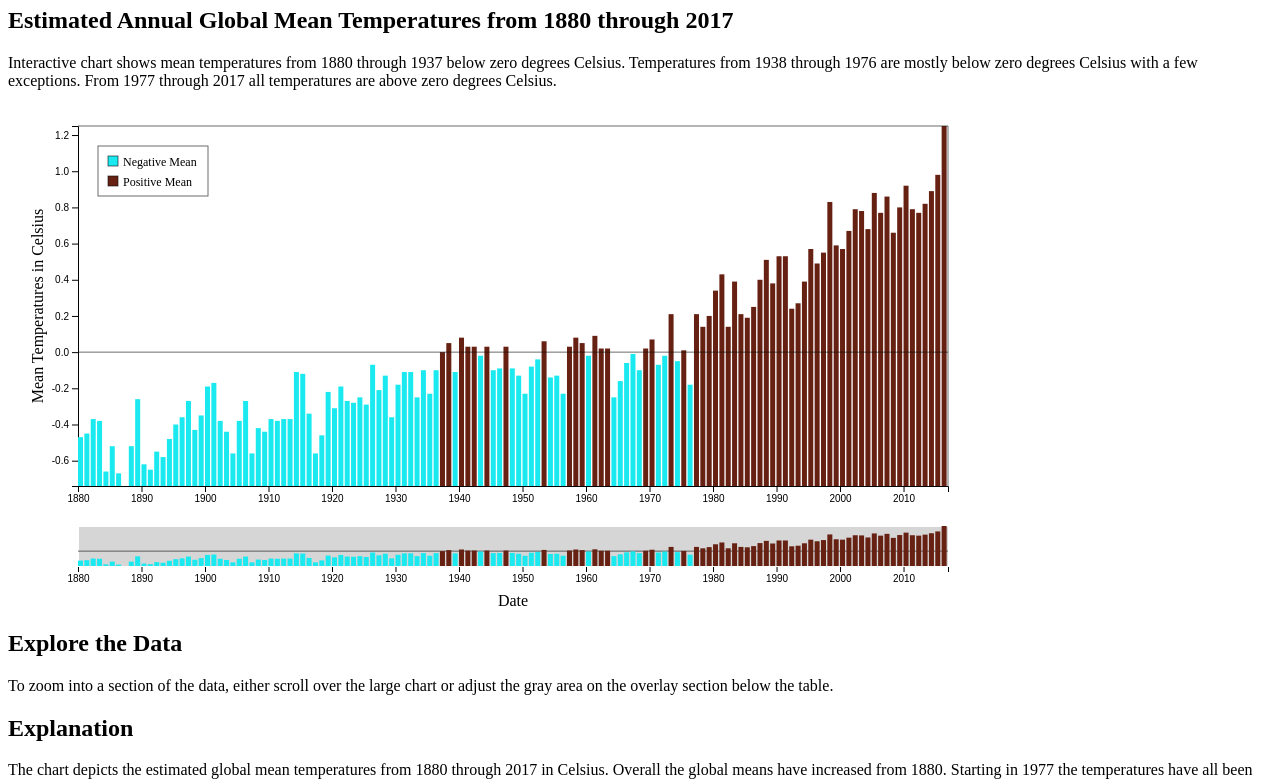
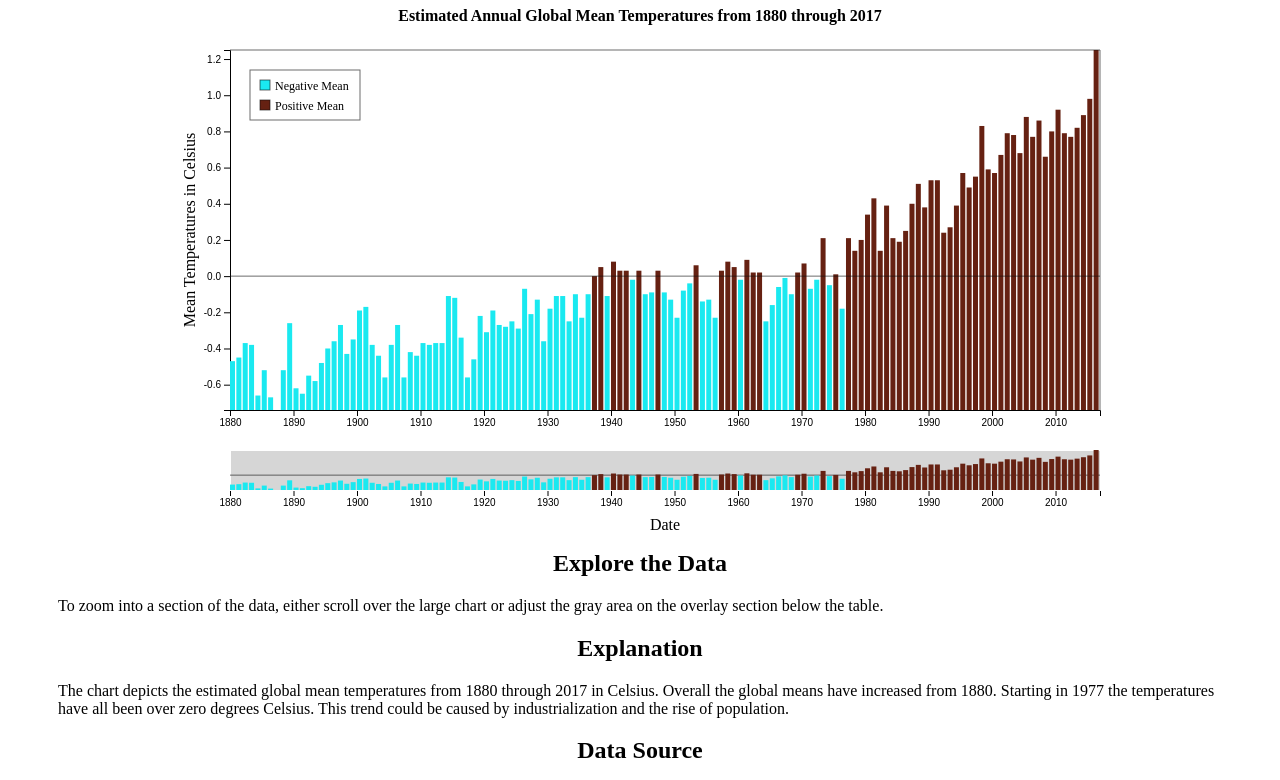
Before and after one commit to LifelongLearner13/datavis_global_mean_temp, a plain HTML site: page src/index.html in a window 1280 px wide. Shown: the part 73-853 px from the top of the page. Drawn offline with nearby package versions, Linux system fonts and the light colour scheme.

Commit message:
Basic styles

```diff
--- /dev/null
+++ b/src/css/styles.css
@@ -0,0 +1,34 @@
+html {
+  margin: 0px 50px;
+}
+
+h1, h2 {
+  text-align: center;
+}
+
+#chart-title {
+  display: block;
+  width: 100%;
+  margin: 5px auto 5px auto;
+  font-size: 1em;
+}
+
+svg {
+  display: block;
+  margin: 0px auto;
+}
+
+.hidden {
+  position:absolute;
+  left:-10000px;
+  top:auto;
+  width:1px;
+  height:1px;
+  overflow:hidden;
+}
+
+.zoom {
+  cursor: move;
+  fill: none;
+  pointer-events: all;
+}
--- a/src/index.html
+++ b/src/index.html
@@ -8,21 +8,7 @@
   <meta name="keywords" content="HTML,CSS,XML,JavaScript">
   <meta charset="UTF-8">
   <meta name="viewport" content="width=device-width, initial-scale=1.0">
-  <style>
-    .zoom {
-      cursor: move;
-      fill: none;
-      pointer-events: all;
-    }
-
-    .negative {
-      background-color: blue;
-    }
-
-    .positive {
-      background-color: red;
-    }
-  </style>
+  <link rel = "stylesheet" type = "text/css" href = "css/styles.css" />
   <script src="https://d3js.org/d3.v4.min.js"></script>
   <script src="./js/bar-chart.js"></script>
 </head>
@@ -31,7 +17,7 @@
   <h1>Data Visualization: Programming Assignment 1</h1>
   <section>
     <h2 id="chart-title">Estimated Annual Global Mean Temperatures from 1880 through 2017</h2>
-    <p class="for-screen-readers">Interactive chart shows mean temperatures from 1880 through 1937 below zero degrees Celsius. Temperatures from 1938 through
+    <p class="hidden">Interactive chart shows mean temperatures from 1880 through 1937 below zero degrees Celsius. Temperatures from 1938 through
       1976 are mostly below zero degrees Celsius with a few exceptions. From 1977 through 2017 all temperatures are above
       zero degrees Celsius.</p>
     <svg aria-hidden="true" class="left" width="960" height="500">
```
